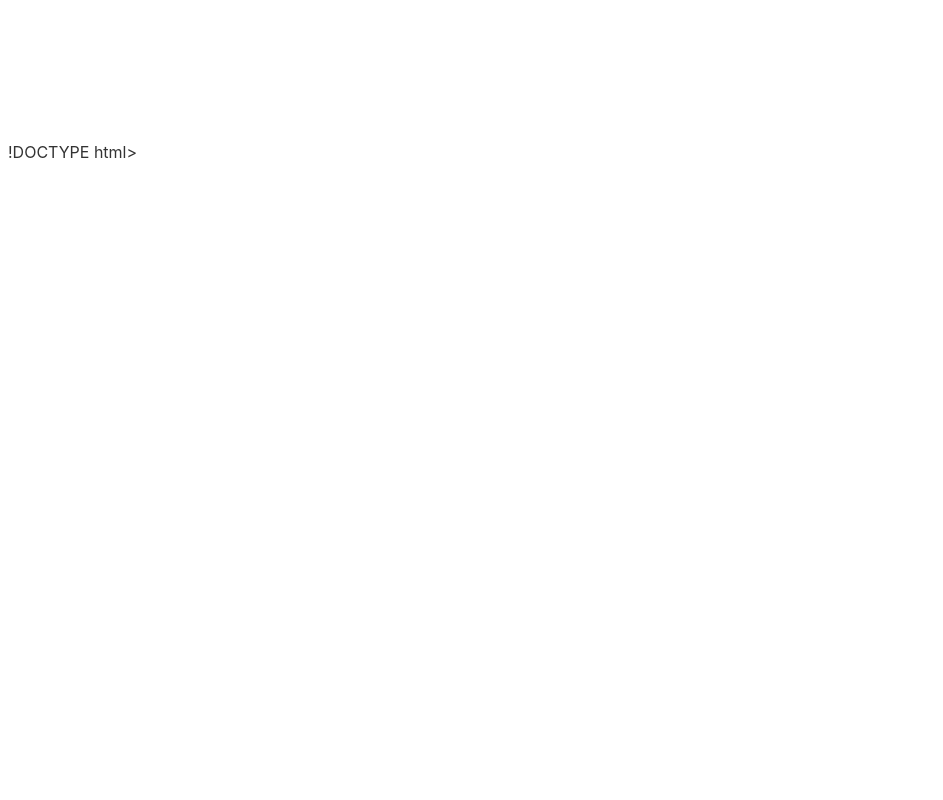
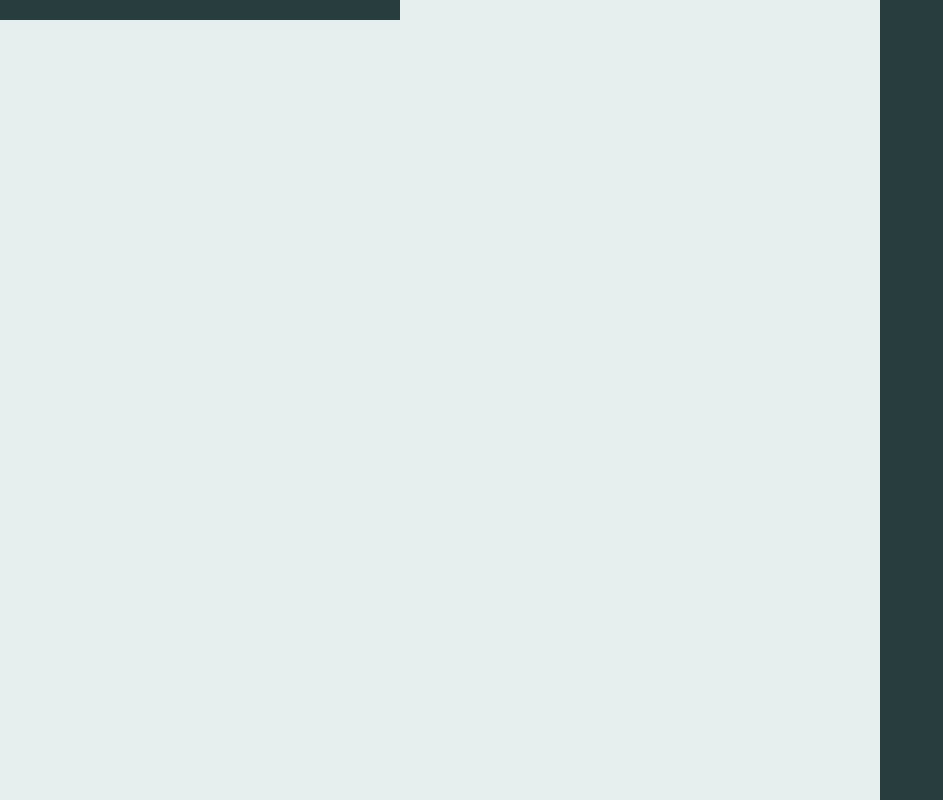
Before and after one commit to Anders142536/Dungeon-Alchemist-Json-Editor, a Svelte app: page / in a window 1280 px wide. Shown: the whole page, without its empty margins (0-943 px from the left). Built offline with nearby package versions, Linux system fonts and the light colour scheme.

Commit message:
added basic layout

```diff
--- a/public/global.css
+++ b/public/global.css
@@ -17,12 +17,12 @@ html, body {
 }
 
 body {
-	color: #333;
+	background-color: var(--white);
+	color: var(--light-gray);
+	font-family: -apple-system, BlinkMacSystemFont, "Segoe UI", Roboto, Oxygen-Sans, Ubuntu, Cantarell, "Helvetica Neue", sans-serif;
 	margin: 0;
-	padding: 8px;
-	box-sizing: border-box;
-	font-family: -apple-system, BlinkMacSystemFont, "Segoe UI", Roboto, Oxygen-Sans, Ubuntu, Cantarell, "Helvetica Neue", sans-serif;
 }
+
 
 a {
 	color: rgb(0,100,200);
@@ -48,7 +48,7 @@ input, button, select, textarea {
 	padding: 0.4em;
 	margin: 0 0 0.5em 0;
 	box-sizing: border-box;
-	border: 1px solid #ccc;
+	border: 1px solid var(--light-gray);
 	border-radius: 2px;
 }
 
@@ -57,8 +57,8 @@ input:disabled {
 }
 
 button {
-	color: #333;
-	background-color: #f4f4f4;
+	color: var(--gray);
+	background-color: var(--light-gray);
 	outline: none;
 }
 
@@ -76,18 +76,28 @@ button:focus {
 
 
 #map {
-
+	position: absolute;
+	z-index: 0;
 }
 
 #filebar {
-
+	position: absolute;
+	left: 0px;
+	z-index: 1;
 }
 
 #inspector {
+	position: absolute;
+	right: 0px;
+	height: 100%;
+	z-index: 1;
 
 }
 
 .interface {
 	background-color: var(--gray);
 	color: var(--light-gray);
+	padding: 10px;
+	box-sizing: border-box;
+	width: 400px;
 }
--- a/public/index.html
+++ b/public/index.html
@@ -1,15 +1,15 @@
-!DOCTYPE html>
+<!DOCTYPE html>
 <html lang="en">
 <head>
 	<meta charset='utf-8'>
 	<meta name='viewport' content='width=device-width,initial-scale=1'>
 
-	<title>Svelte app</title>
+	<title>Roll20 DA Json Editor</title>
 
 	<link rel='icon' type='image/png' href='/favicon.png'>
 	<link rel='stylesheet' href='/global.css'>
 	<link rel='stylesheet' href='/build/bundle.css'>
-
+	<script src="https://kit.fontawesome.com/6783a76657.js" crossorigin="anonymous"></script>
 	<script defer src='/build/bundle.js'></script>
 </head>
 
--- a/src/App.svelte
+++ b/src/App.svelte
@@ -1,4 +1,6 @@
 <script lang="ts">
+
+
 </script>
 
 <svg id='map'></svg>
```
Also changed, not shown: public/build/bundle.js, 1 other file (tests, documents, lock files or other folders).
